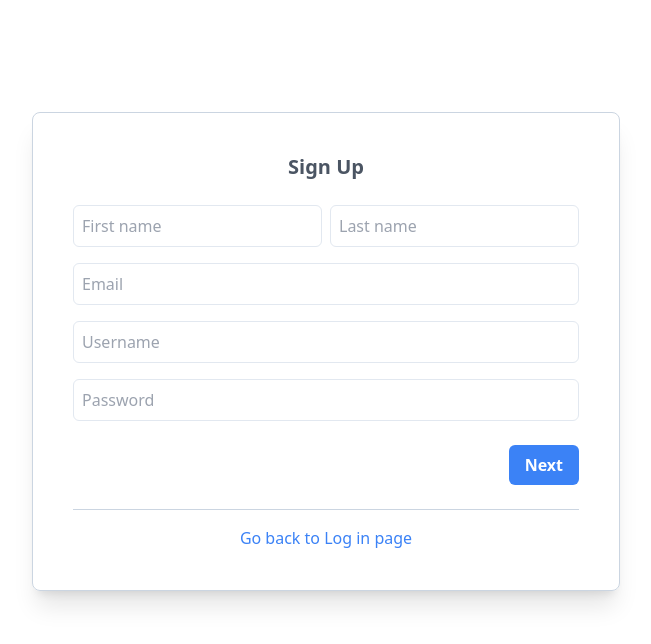
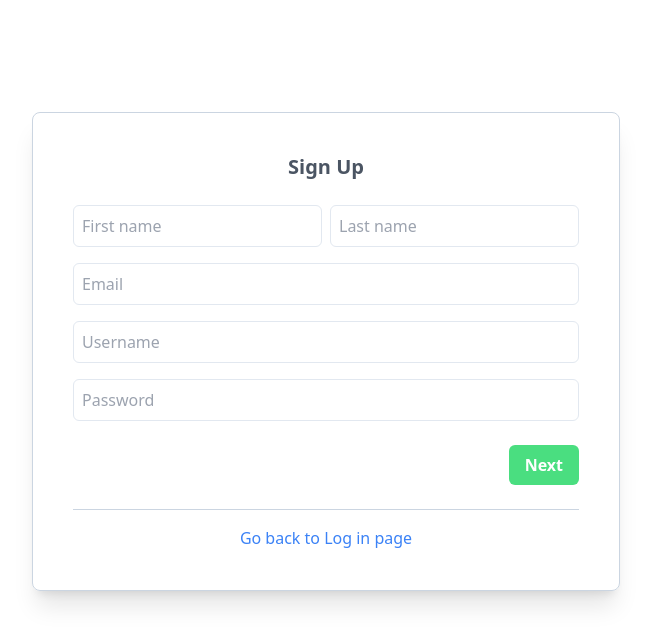
Before and after one commit to aguilanbon/contact-list-app, a React (Create React App) app: page /signup in a window 1280 px wide. Shown: the top 644 px of the page, without its empty margins (314-965 px from the left). Built offline with nearby package versions, Linux system fonts and the light colour scheme.

Commit message:
change color for buttons in signup

```diff
--- /dev/null
+++ b/src/pages/Home/Header.jsx
@@ -0,0 +1,11 @@
+import React from 'react'
+
+function Header() {
+    return (
+        <div className='w-full h-20 flex bg-sky-900'>
+
+        </div>
+    )
+}
+
+export default Header
--- /dev/null
+++ b/src/pages/Home/Home.jsx
@@ -0,0 +1,12 @@
+import React from 'react'
+import Header from './Header'
+
+function Home() {
+    return (
+        <div className='w-full min-h-screen'>
+            <Header />
+        </div>
+    )
+}
+
+export default Home
--- a/src/pages/Signup/FirstStep.jsx
+++ b/src/pages/Signup/FirstStep.jsx
@@ -26,7 +26,7 @@ function FirstStep() {
                 <input type="password" name="password" id="" placeholder='Password' className='border border-slate-200 text-md p-2 rounded-md outline-blue-400' />
             </div>
             <div className='w-full flex justify-end py-2 mt-2'>
-                <input type="button" value="Next" className='font-semibold bg-blue-500 hover:bg-blue-600 text-white py-2 px-4 rounded-md cursor-pointer outline-blue-400' onClick={() => handleAction()} />
+                <input type="button" value="Next" className='font-semibold bg-green-400 hover:bg-green-500 text-white py-2 px-4 rounded-md cursor-pointer outline-blue-400' onClick={() => handleAction()} />
             </div>
         </form>
     )
--- a/src/pages/Signup/SecondStep.jsx
+++ b/src/pages/Signup/SecondStep.jsx
@@ -27,7 +27,7 @@ function SecondStep() {
                 </ul>
             </div>
             <div className='w-full flex justify-end py-2 mt-2'>
-                <input type="button" value="Submit" className='font-semibold bg-blue-500 hover:bg-blue-600 text-white py-2 px-4 rounded-md cursor-pointer outline-blue-400' />
+                <input type="button" value="Submit" className='font-semibold bg-green-400 hover:bg-green-500 text-white py-2 px-4 rounded-md cursor-pointer outline-blue-400' />
             </div>
         </form>
     )
```
